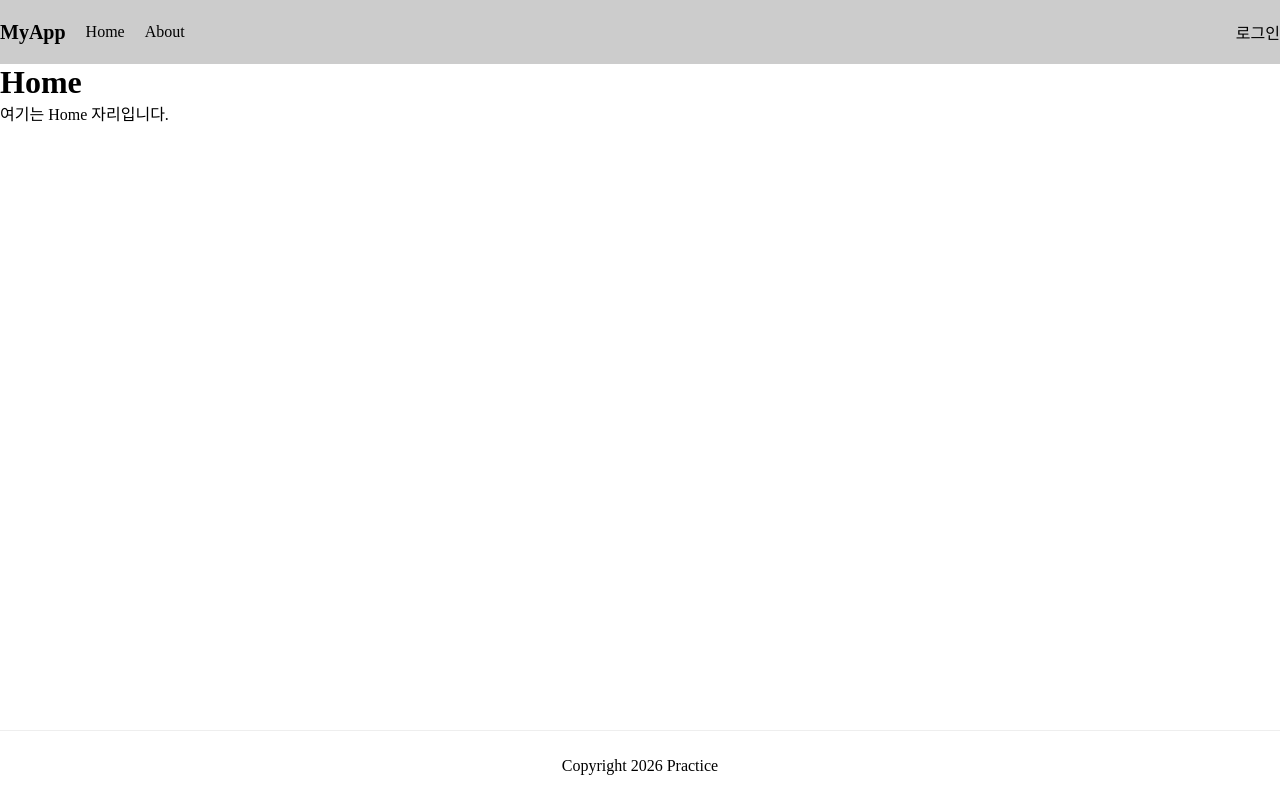
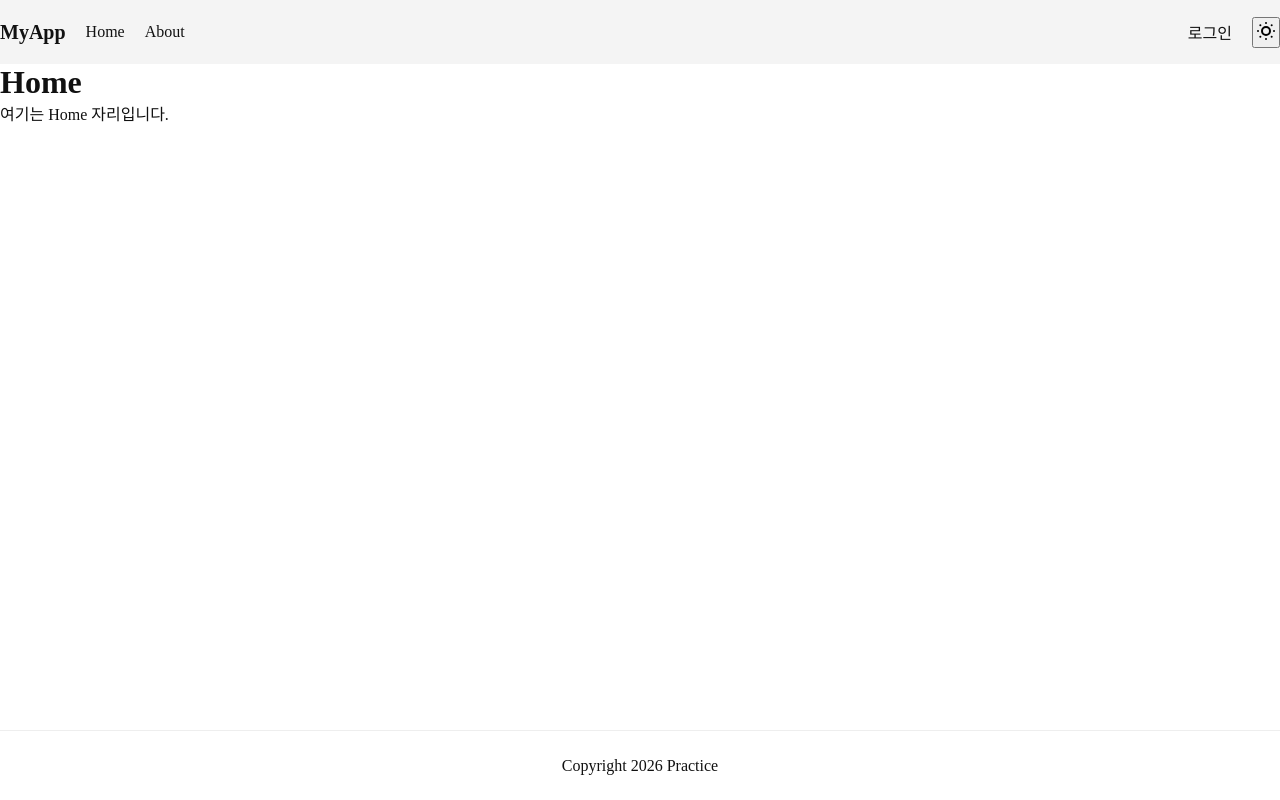
Before and after one commit to haneulgim95-hub/lecture-10-layout, a React (Vite) app: page / in a window 1280 px wide. Built offline with nearby package versions, Linux system fonts and the light colour scheme.

Commit message:
react-icon까지 practice

```diff
--- a/package.json
+++ b/package.json
@@ -12,6 +12,7 @@
   "dependencies": {
     "react": "^19.2.5",
     "react-dom": "^19.2.5",
+    "react-icons": "^5.6.0",
     "react-router": "^7.14.2",
     "styled-components": "^6.4.1"
   },
--- a/src/App.tsx
+++ b/src/App.tsx
@@ -1,12 +1,33 @@
 import GlobalStyle from "./styles/GlobalStyle.ts";
 import { RouterProvider } from "react-router";
 import { AppRouter } from "./router/AppRouter.tsx";
+import { ThemeProvider } from "styled-components";
+import { DarkTheme, LightTheme } from "./styles/theme.ts";
+import { useEffect, useState } from "react";
+import { ThemeContext } from "./contexts/theme/ThemeContext.ts";
 
 function App() {
+    const [theme, setTeme] = useState<"light" | "dark">(() => {
+        const savedTheme = localStorage.getItem("theme");
+        return savedTheme === "dark" ? "dark" : "light";
+    });
+
+    const onClick = () => {
+        setTeme(prev => (prev === "light" ? "dark" : "light"));
+    };
+
+    useEffect(() => {
+        localStorage.setItem("theme", theme);
+    }, [theme]);
+
     return (
         <>
-            <GlobalStyle />
-            <RouterProvider router={AppRouter()}/>
+            <ThemeContext.Provider value={{theme, toggleTheme: onClick}}>
+                <ThemeProvider theme={theme === "light" ? LightTheme : DarkTheme}>
+                    <GlobalStyle />
+                    <RouterProvider router={AppRouter()} />
+                </ThemeProvider>
+            </ThemeContext.Provider>
         </>
     );
 }
--- a/src/components/Header.tsx
+++ b/src/components/Header.tsx
@@ -1,12 +1,16 @@
 import { Link } from "react-router";
 import styled from "styled-components";
+import { useContext } from "react";
+import { ThemeContext } from "../contexts/theme/ThemeContext.ts";
+import { LuSunDim } from "react-icons/lu";
+import { FaRegMoon } from "react-icons/fa";
 
 const Head = styled.header`
     height: 64px;
     display: flex;
     justify-content: space-between;
     align-items: center;
-    background-color: #ccc;
+    background-color: ${props => props.theme.color.muted};
 `;
 
 const NavLeft = styled.div`
@@ -31,9 +35,11 @@ const Nav = styled.nav`
     gap: 20px;
 `;
 
-
 function Header() {
-    return <Head>
+    const conText = useContext(ThemeContext);
+    if (!conText) throw new Error("Provider 안에서 사용해주세요!");
+    return (
+        <Head>
             <NavLeft>
                 <Logo>MyApp</Logo>
                 <Nav>
@@ -43,8 +49,12 @@ function Header() {
             </NavLeft>
             <NavRight>
                 <Link to={"/auth/login"}>로그인</Link>
+                <button onClick={conText.toggleTheme}>
+                    {conText.theme === "light" ? <LuSunDim size={24}/> : <FaRegMoon size={24}/>}
+                </button>
             </NavRight>
         </Head>
+    );
 }
 
 export default Header;
--- /dev/null
+++ b/src/contexts/theme/ThemeContext.ts
@@ -0,0 +1,10 @@
+import { createContext } from "react";
+
+type themeMode = 'light' | 'dark';
+
+type ThemeContextType = {
+    theme: themeMode;
+    toggleTheme: VoidFunction;
+}
+
+export const ThemeContext = createContext<ThemeContextType | null>(null);
--- a/src/layout/MainLayout.tsx
+++ b/src/layout/MainLayout.tsx
@@ -7,6 +7,8 @@ const Wrap = styled.div`
     display: flex;
     flex-direction: column;
     min-height: 100dvh;
+    background-color: ${props => props.theme.color.background};
+    color: ${props => props.theme.color.text};
 `;
 
 const Main = styled.main`
@@ -16,7 +18,7 @@ const Main = styled.main`
 function MainLayout() {
     return (
         <Wrap>
-            <Header></Header>
+            <Header ></Header>
             <Main><Outlet/></Main>
             <Footer></Footer>
         </Wrap>
--- a/src/router/AppRouter.tsx
+++ b/src/router/AppRouter.tsx
@@ -7,7 +7,7 @@ import Login from "../pages/Login.tsx";
 export const AppRouter = () => {
     const routes: RouteObject[] = [
         {
-            element: <MainLayout/>,
+            element: <MainLayout />,
             path: "/",
             children: [
                 {index: true, element: <Home/>},
--- /dev/null
+++ b/src/styles/theme.ts
@@ -0,0 +1,19 @@
+import type { DefaultTheme } from "styled-components";
+
+export const LightTheme: DefaultTheme = {
+    color: {
+        background: "#ffffff",
+        text: "#111111",
+        primary: "#6c63ff",
+        muted: "#f4f4f4",
+    },
+};
+
+export const DarkTheme: DefaultTheme = {
+    color: {
+        background: "#111111",
+        text: "#ffffff",
+        primary: "#6c63ff",
+        muted: "#222222",
+    },
+};
```
Also changed, not shown: src/styled.d.ts (added, +12 -0 lines), 1 other file (tests, documents, lock files or other folders). Lines whose indentation alone changed are shown as unchanged.
